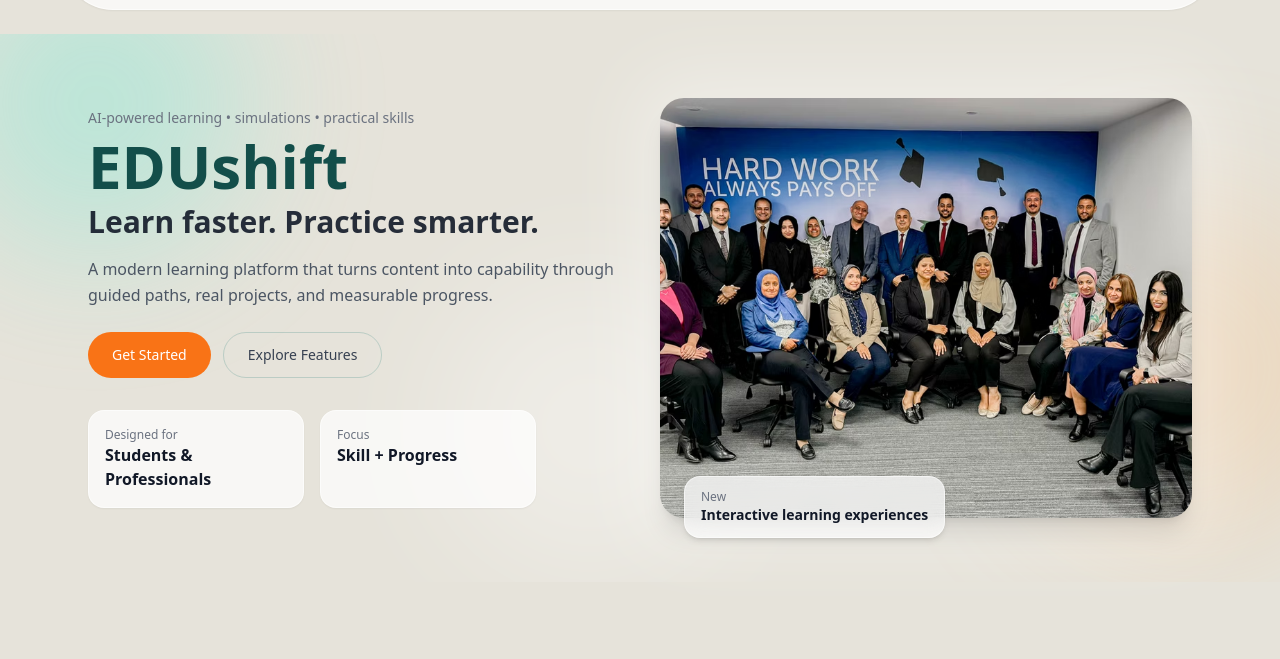
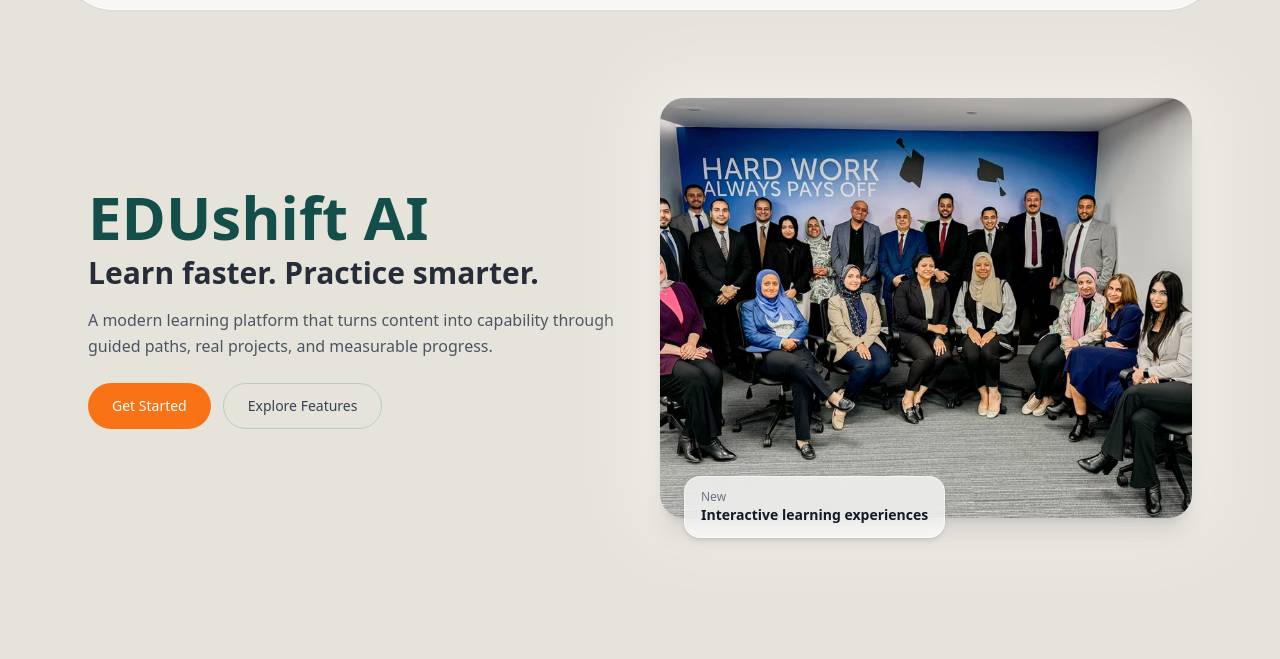
Before and after one commit to bahgatayman/edushift, a plain HTML site: page index.html in a window 1280 px wide. Shown: the part 112-771 px from the top of the page. Drawn offline with nearby package versions, Linux system fonts and the light colour scheme.

Commit message:
Update index.html

```diff
--- a/index.html
+++ b/index.html
@@ -115,22 +115,11 @@
 
   <!-- ================= HERO ================= -->
   <section id="home" class="relative">
-    <!-- Floating blobs -->
-    <div class="pointer-events-none absolute inset-0 overflow-hidden">
-      <div class="absolute -top-16 -left-16 w-72 h-72 rounded-full bg-teal-300/30 blur-3xl"
-           style="animation: floaty 8s ease-in-out infinite;"></div>
-      <div class="absolute top-40 -right-20 w-80 h-80 rounded-full bg-orange-300/25 blur-3xl"
-           style="animation: floaty2 9s ease-in-out infinite;"></div>
-      <div class="absolute bottom-0 left-1/3 w-72 h-72 rounded-full bg-white/35 blur-3xl"
-           style="animation: floaty 10s ease-in-out infinite;"></div>
-    </div>
-
     <div class="max-w-6xl mx-auto grid md:grid-cols-2 gap-10 items-center py-10 md:py-16 px-6 relative">
       <div class="animate-fadeUp" style="animation-delay:.05s;">
-        <p class="text-sm text-gray-500 mb-2">AI-powered learning • simulations • practical skills</p>
 
         <h1 class="text-4xl md:text-6xl font-extrabold text-teal-900 leading-tight mb-4">
-          EDUshift
+          EDUshift AI
           <span class="block text-gray-900/90 text-2xl md:text-3xl font-bold mt-2">
             Learn faster. Practice smarter.
           </span>
@@ -150,16 +139,6 @@
           </a>
         </div>
 
-        <div class="mt-8 grid grid-cols-2 gap-4 max-w-md">
-          <div class="glass rounded-2xl p-4 shadow-sm">
-            <p class="text-xs text-gray-500">Designed for</p>
-            <p class="font-semibold text-gray-900">Students & Professionals</p>
-          </div>
-          <div class="glass rounded-2xl p-4 shadow-sm">
-            <p class="text-xs text-gray-500">Focus</p>
-            <p class="font-semibold text-gray-900">Skill + Progress</p>
-          </div>
-        </div>
       </div>
 
       <div class="animate-fadeIn" style="animation-delay:.12s;">
@@ -297,15 +276,14 @@
   <!-- ================= TEAM ================= -->
   <section id="team" class="max-w-6xl  mx-auto py-14 md:py-20 px-6 text-center">
     <div class="reveal">
-      <p class="text-sm text-gray-500 mb-2">Our people</p>
       <h2 class="text-3xl md:text-4xl font-bold mb-12 text-gray-900">Meet Our Team</h2>
     </div>
 
     <div class="grid md:grid-cols-3 gap-10">
       <div class="reveal glass rounded-3xl p-6 shadow-sm card-hover">
-        <img src="https://randomuser.me/api/portraits/men/32.jpg" class="w-28 h-28 rounded-full mx-auto mb-4 object-cover" alt="Team member"/>
-        <h4 class="font-semibold text-teal-900">Guy Hawkins</h4>
-        <p class="text-sm text-gray-600 mb-4">Learning Experience Designer</p>
+        <img src="Untitled design (13).png" class="w-28 h-28 rounded-full mx-auto mb-4 object-cover" alt="Team member"/>
+        <h4 class="font-semibold text-teal-900">Bahgat Ayman</h4>
+        <p class="text-sm text-gray-600 mb-4">Product Manager</p>
         <div class="flex justify-center gap-4 text-teal-900 text-sm">
           <a class="hover:underline" href="#">in</a>
           <a class="hover:underline" href="#">@</a>
```
